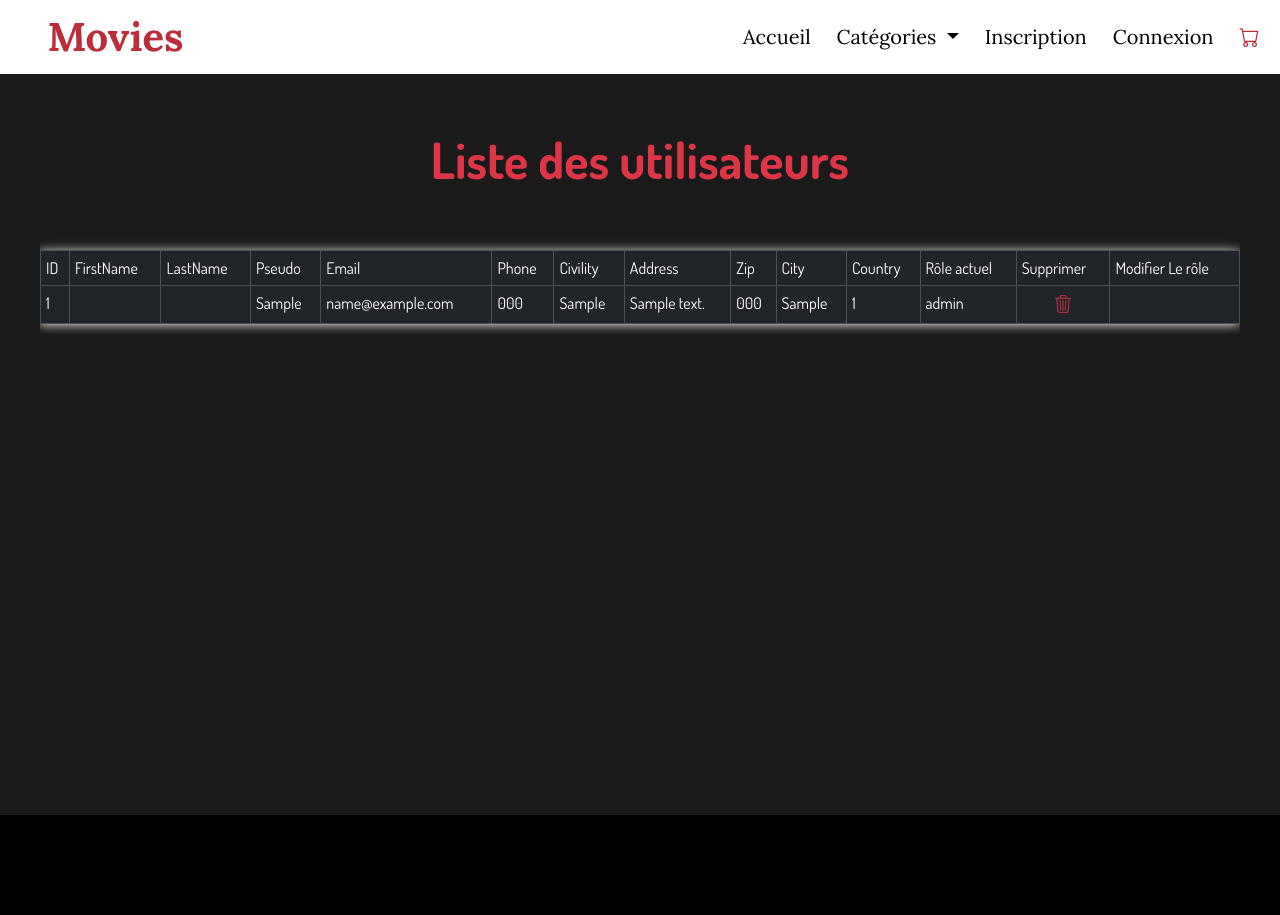
After one commit to Grimneel/10MentionWeb_Back, a PHP site: page /admin/users.php in a window 1280 px wide. The commit adds this page. Run offline with PHP 8.4, Linux system fonts and the light colour scheme; tables that the repository leaves empty or names only in its code hold one stand-in row (values such as "Sample post"); data that the repository does not hold is empty.

Commit message:
suite site cinéma

```diff
--- a/02_php/site_cinema/admin/gestionFilm.php
+++ /dev/null
@@ -1,6 +0,0 @@
-<?php
-
-require_once "../inc/header.inc.php";
-
-
-?>
--- /dev/null
+++ b/02_php/site_cinema/admin/users.php
@@ -0,0 +1,105 @@
+<?php
+require_once "../inc/functions.inc.php";
+require_once "../inc/header.inc.php";
+
+    $users = allUsers();
+    // debug($users);
+
+    if (isset($_GET) && isset($_GET['action']) && isset($_GET['id_user'])) {
+
+        if ($_GET['action'] == 'delete' && !empty($_GET['id_user'])) {
+
+
+            $id_user = htmlentities($_GET['id_user']);
+            deleteUser($idUser);
+
+
+        /*
+           htmlentities :convertit tous les caractères applicables en entités HTML. Cela inclut non seulement les caractères spéciaux comme htmlspecialchars, mais aussi d'autres caractères qui ont des entités HTML (comme les caractères accentués) exemple.
+
+            é devient &eacute;
+            © devient &copy;
+        */
+
+
+        }
+
+
+    }
+
+?>
+<div class="d-flex flex-column m-auto mt-5 table-responsive">
+        <!-- tableau pour afficher toutles films avec des boutons de suppression et de modification -->
+            <h2 class="text-center fw-bolder mb-5 text-danger">Liste des utilisateurs</h2>
+            <table class="table  table-dark table-bordered mt-5">
+                <thead>
+                <tr>
+                <!-- th*7 -->
+                    <th>ID</th>
+                    <th>FirstName</th>
+                    <th>LastName</th>
+                    <th>Pseudo</th>
+                    <th>Email</th>
+                    <th>Phone</th>
+                    <th>Civility</th>
+                    <th>Address</th>
+                    <th>Zip</th>
+                    <th>City</th>
+                    <th>Country</th>
+                    <th>Rôle actuel</th>
+                    <th>Supprimer</th>
+                    <th>Modifier Le rôle</th>
+                </tr>
+                </thead>
+            <tbody>
+
+
+            <?php
+
+                foreach ($users as $key => $user) {
+                        //$variable as $key => $value
+
+            ?>
+                <tr>
+                    <td><?= $user['id_user']?></td>
+                    <td><?= $user['firstName']?></td>
+                    <td><?= $user['lastName']?></td>
+                    <td><?= $user['pseudo']?></td>
+                    <td><?= $user['email']?></td>
+                    <td><?= $user['phone']?></td>
+                    <td><?= $user['civility']?></td>
+                    <td><?= $user['address']?></td>
+                    <td><?= $user['zip']?></td>
+                    <td><?= $user['city']?></td>
+                    <td><?= $user['country']?></td>
+                    <td><?= $user['role']?></td>
+                    <td class="text-center"><a href="?action=delete&id_user=<?= $user['id_user']?>"><i class="bi bi-trash3"></i></a></td>
+                    <td></td>
+                </tr>
+            <?php
+                }
+            ?>
+
+
+
+
+
+
+
+
+
+
+
+            </tbody>
+        </table>
+
+    </div>
+
+
+
+<?php
+
+
+require_once "../inc/footer.inc.php"
+
+?>
--- a/02_php/site_cinema/assets/css/style.css
+++ b/02_php/site_cinema/assets/css/style.css
@@ -1,5 +1,5 @@
 :root{
-    --red: #BB2D3B;;
+    --red: #BB2D3B;
     --gray: #191A19;
     --gray-2: #353535;
     --gray-light: #BBBBBB;
@@ -7,6 +7,7 @@
     --box-shadow-dark: 0px 5px 10px 0px rgba(50,50,50,.8);
     --box-shadow-light:  -1px 1px 10px 0px #EFE8E8;;
     font-size: 62.5%;
+
 }
 
 *{
@@ -14,19 +15,21 @@
     padding: 0;
     box-sizing: border-box;
     text-decoration: none;
+    /* box-shadow: 0 0 0 3px red inset; */
 }
 
 
 body {
-   font-size: 1.6rem;
-   font-family: "Dosis", sans-serif;
+    font-size: 1.6rem;
+    font-family: "Dosis", sans-serif;
+
    background-color: var(--gray);
    color: #fff;
 
 
 }
 nav {
-    background-color: #fff !important;
+    background-color: #fff;
     margin-bottom: 5rem !important;
 }
 
@@ -34,27 +37,34 @@ h1 {
     font-size: 4rem !important;
     margin: .8rem 4rem;
     font-weight: bolder;
-    font-family: font-family: "Lora", serif;
-}
+    font-family: "Lora", serif;
 
 
+}
 h1 a{
     font-size: 4rem !important;
     color: var(--red) !important;
 }
+h1 img {
+    width: 50px !important;
+    height: 50px !important;
 
-
+}
 nav li a{
     color: var(--black) !important;
     margin: 0.8rem ;
+    font-family: "Lora", serif;
 }
 
+nav li a.dropdown-item{
+    padding: 0.8rem ;
+}
 
 
 .dropdown-item:focus, .dropdown-item:hover{
     width: 100% !important;
     background-color: var(--red) !important;
-    margin: 0 !important;
+    /* margin: 0 !important; */
 }
 nav .navbar-toggler {
     background-color: var(--red);
@@ -230,7 +240,7 @@ input{
 footer{
 
     background-color: var(--black);
-    height: 70px !important ;
+    height: 100px !important ;
 
 }
 
@@ -255,6 +265,10 @@ th {
     font-weight: 400;
 }
 
+
+
+
+
 /* classe pour cacher les card quand on click sur une  */
 .hidden{
     padding: 0 !important;
--- a/02_php/site_cinema/inc/footer.inc.php
+++ b/02_php/site_cinema/inc/footer.inc.php
@@ -1,3 +1,4 @@
+    </main>
         <footer>
             <!-- place footer here -->
         </footer>
@@ -5,6 +6,7 @@
         <script src="https://cdn.jsdelivr.net/npm/@popperjs/core@2.11.8/dist/umd/popper.min.js" integrity="sha384-I7E8VVD/ismYTF4hNIPjVp/Zjvgyol6VFvRkX/vR+Vc4jQkC+hVqc2pM8ODewa9r" crossorigin="anonymous"></script>
         <script src="https://cdn.jsdelivr.net/npm/bootstrap@5.3.3/dist/js/bootstrap.min.js" integrity="sha384-0pUGZvbkm6XF6gxjEnlmuGrJXVbNuzT9qBBavbLwCsOGabYfZo0T0to5eqruptLy" crossorigin="anonymous"></script>
         <script src="../assets/js/script.js"></script>
+
 </body>
 
 </html>
--- a/02_php/site_cinema/inc/header.inc.php
+++ b/02_php/site_cinema/inc/header.inc.php
@@ -17,12 +17,13 @@
     <link rel="preconnect" href="https://fonts.gstatic.com" crossorigin>
     <link href="https://fonts.googleapis.com/css2?family=Dosis:wght@200..800&family=Lora:ital,wght@0,400..700;1,400..700&display=swap" rel="stylesheet">
 
-    <link rel="stylesheet" href="assets/css/style.css">
+    <link rel="stylesheet" href="<?=RACINE_SITE?>assets/css/style.css">
     <title></title>
 </head>
 
 <body>
 
+    <main>
         <header>
             <nav class="navbar navbar-expand-lg fixed-top">
                 <div class="container-fluid">
@@ -33,7 +34,7 @@
                     <div class="collapse navbar-collapse" id="navbarSupportedContent">
                         <ul class="navbar-nav w-100 d-flex justify-content-end">
                             <li class="nav-item">
-                            <a class="nav-link " aria-current="page" href="#">Accueil</a>
+                                <a class="nav-link " aria-current="page" href="<?=RACINE_SITE?>index.php">Accueil</a>
                             </li>
                             <li class="nav-item dropdown">
                                 <a class="nav-link dropdown-toggle" href="#" role="button" data-bs-toggle="dropdown" aria-expanded="false">
@@ -45,18 +46,65 @@
                                     <li><a class="dropdown-item" href="#">Aventuure</a></li>
                                 </ul>
                             </li>
+
+                            <?php
+                                if (empty($_SESSION['user'])) {
+
+                            ?>
+
                                 <li class="nav-item">
-                            <a class="nav-link" href="register.php">Inscription</a>
+                                    <a class="nav-link" href="<?=RACINE_SITE?>register.php">Inscription</a>
                                 </li>
                                 <li class="nav-item">
-                            <a class="nav-link" href="authentification.php">Connexion</a>
+                                    <a class="nav-link" href="<?=RACINE_SITE?>authentification.php">Connexion</a>
                                 </li>
+
+                            <?php
+                                }else {
+                            ?>
+
+                                <li class="nav-item">
+                                    <a class="nav-link" href="<?=RACINE_SITE?>profil.php">Compte</a>
+                                </li>
+
+                                <?php
+                                    if ($_SESSION['user']['role'] == 'ROLE_ADMIN') {
+                                ?>
+
+                                        <li class="nav-item dropdown">
+                                            <a class="nav-link dropdown-toggle" href="" role="button" data-bs-toggle="dropdown" aria-expanded="false">Backoffice</a>
+
+                                            <ul class="dropdown-menu">
+                                                 <li><a class="dropdown-item text-dark fs-4" href="<?=RACINE_SITE?>admin/categories.php">Catégories</a></li>
+                                                 <li><a class="dropdown-item text-dark fs-4" href="<?=RACINE_SITE?>admin/films.php">Films</a></li>
+                                                 <li><a class="dropdown-item text-dark fs-4" href="<?=RACINE_SITE?>admin/users.php">utilisateurs</a></li>
+                                            </ul>
+
+                                        </li>
+
+
                                 <li class="nav-item">
                                     <a class="nav-link" href="#">Backoffice</a>
                                 </li>
+
                                 <li class="nav-item">
-                            <a class="nav-link" href="#">Déconnexion</a>
+                                    <a class="nav-link" href="?action=deconnexion">Déconnexion</a>
                                 </li>
+
+
+                            <?php
+                                }
+                            ?>
+                        <?php
+                            }
+                        ?>
+
+
+
+
+
+
+
                             <li class="nav-item">
                                 <a class="nav-link" href="#"><i class="bi bi-cart fs-2"></i></a>
                             </li>
```
Also changed, not shown: 02_php/site_cinema/admin/categories.php (added, +16 -0 lines), 02_php/site_cinema/admin/films.php (added, +16 -0 lines), 02_php/site_cinema/admin/gestion_film.php (added, +11 -0 lines), 02_php/site_cinema/authentification.php (+31 -2 lines), 02_php/site_cinema/inc/functions.inc.php (+54 -1 lines), 02_php/site_cinema/profil.php (renamed from 02_php/site_cinema/index.php, +4 -5 lines). Lines whose indentation alone changed are shown as unchanged.
